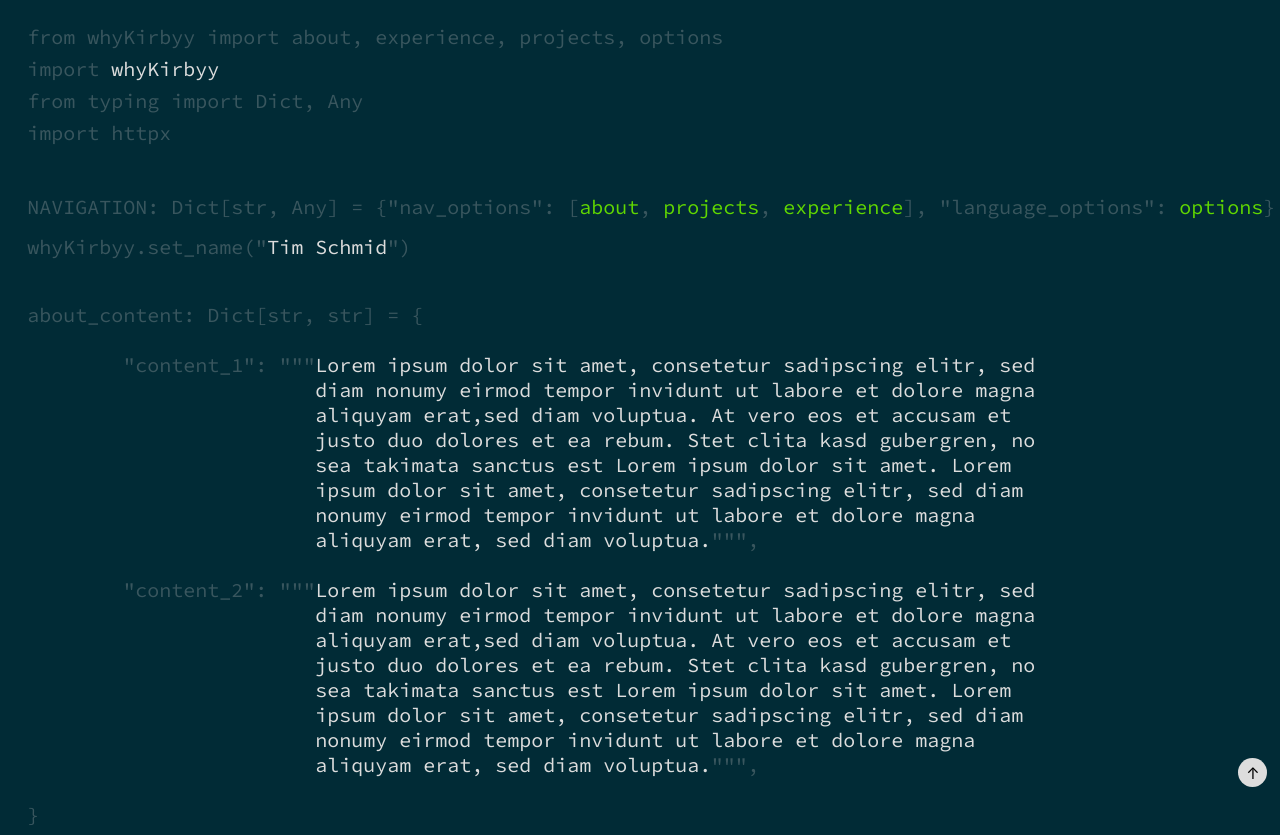
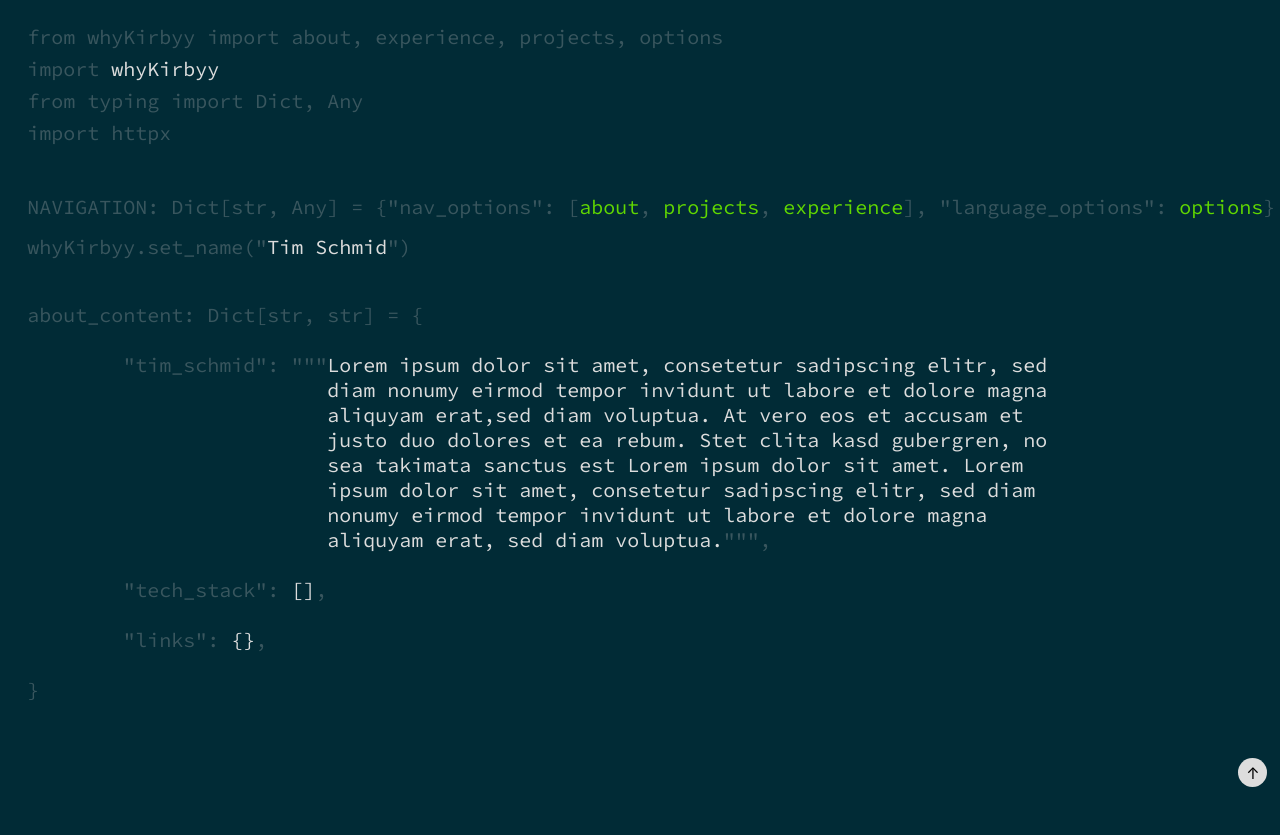
Before and after one commit to whyKirbyy/whykirbyy, a Next.js app: page / in a window 1280 px wide. After the commit the page ends 800 px from the top, so only its background shows below. Built offline with nearby package versions, Linux system fonts and the light colour scheme.

Commit message:
small changes

```diff
--- a/src/app/page.tsx
+++ b/src/app/page.tsx
@@ -7,12 +7,13 @@ export default function Home() {
     return (
         <div className={styles.page}>
             <div className={styles.about}>
+                <div>
                     <div className={styles.dictSection}>
                         <span
                             className={[styles.darkerFont, styles.decorators].join(" ")}>about_content: Dict[str, str] = {"{"}<br/><br/></span>
                         <div className={styles.textSection}>
                             <span
-                            className={[styles.darkerFont, styles.decorators].join(" ")}>&nbsp;&nbsp;&nbsp;&nbsp;&nbsp;&nbsp;&nbsp;&nbsp;"content_1": """</span>
+                                className={[styles.darkerFont, styles.decorators].join(" ")}>&nbsp;&nbsp;&nbsp;&nbsp;&nbsp;&nbsp;&nbsp;&nbsp;"tim_schmid": """</span>
                             <div>
                                 <div className={styles.textBlock}>
                                 <span className={styles.text}>
@@ -29,15 +30,26 @@ export default function Home() {
                     <div className={styles.dictSection}>
                         <div className={styles.textSection}>
                             <span
-                            className={[styles.darkerFont, styles.decorators].join(" ")}>&nbsp;&nbsp;&nbsp;&nbsp;&nbsp;&nbsp;&nbsp;&nbsp;"content_2": """</span>
+                                className={[styles.darkerFont, styles.decorators].join(" ")}>&nbsp;&nbsp;&nbsp;&nbsp;&nbsp;&nbsp;&nbsp;&nbsp;"tech_stack":&nbsp;</span>
                             <div>
                                 <div className={styles.textBlock}>
                                 <span className={styles.text}>
-                                Lorem ipsum dolor sit amet, consetetur sadipscing elitr, sed diam nonumy eirmod tempor
-                                invidunt ut labore et dolore magna aliquyam erat,sed diam voluptua. At vero eos et accusam et justo duo dolores et ea rebum.
-                                Stet clita kasd gubergren, no sea takimata sanctus est Lorem ipsum dolor sit amet. Lorem ipsum dolor sit amet,
-                                consetetur sadipscing elitr, sed diam nonumy eirmod tempor invidunt ut labore et dolore magna aliquyam erat, sed diam voluptua.
-                                <span className={[styles.darkerFont].join(" ")}>""", <br/><br/></span>
+                                    []
+                                    <span className={[styles.darkerFont].join(" ")}>, <br/><br/></span>
+                                </span>
+                                </div>
+                            </div>
+                        </div>
+                    </div>
+                    <div className={styles.dictSection}>
+                        <div className={styles.textSection}>
+                            <span
+                                className={[styles.darkerFont, styles.decorators].join(" ")}>&nbsp;&nbsp;&nbsp;&nbsp;&nbsp;&nbsp;&nbsp;&nbsp;"links":&nbsp;</span>
+                            <div>
+                                <div className={styles.textBlock}>
+                                <span className={styles.text}>
+                                    {"{"}{"}"}
+                                    <span className={[styles.darkerFont].join(" ")}>, <br/><br/></span>
                                 </span>
                                 </div>
                             </div>
@@ -45,7 +57,11 @@ export default function Home() {
                     </div>
                     <span className={[styles.darkerFont, styles.decorators].join(" ")}>{"}"}</span>
                 </div>
-            <BackToTopButton />
+            </div>
+            <div>
+
+            </div>
+            <BackToTopButton/>
         </div>
     );
 }
```
Also changed, not shown: public/favicon.png. Lines whose indentation alone changed are shown as unchanged.
